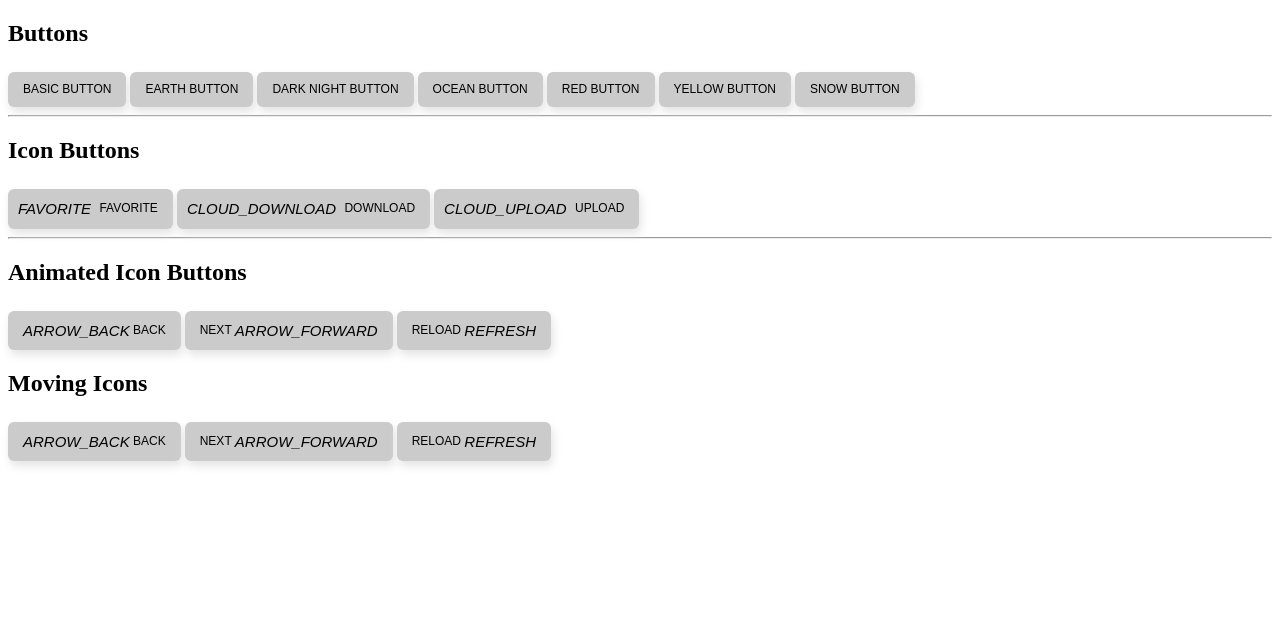
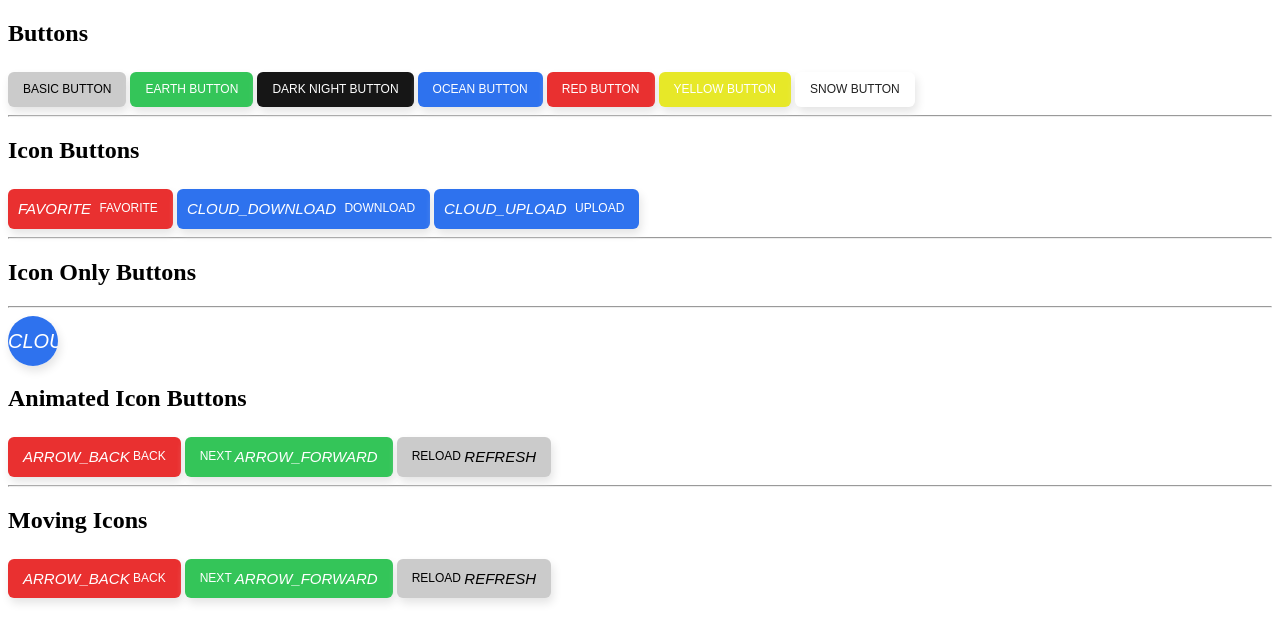
Before and after one commit to Matericious/Matericious, a plain HTML site: page demo/buttons.html in a window 1280 px wide. Drawn offline with Linux system fonts and the light colour scheme.

Commit message:
Update buttons.html
New changes to the buttons lib files to allow better theming. This will also help to keep the HTML code cleaner with less attributes

```diff
--- a/demo/buttons.html
+++ b/demo/buttons.html
@@ -12,33 +12,38 @@
 <body>
   <h2>Buttons</h2>
   <button mui>Basic Button</button>
-  <button mui earth>earth Button</button>
-  <button mui night>dark night Button</button>
-  <button mui ocean>ocean Button</button>
-  <button mui red>Red Button</button>
-  <button mui yellow>Yellow Button</button>
-  <button mui snow>Snow Button</button>
+  <button mui="earth">earth Button</button>
+  <button mui="night">dark night Button</button>
+  <button mui="ocean">ocean Button</button>
+  <button mui="red">Red Button</button>
+  <button mui="yellow">Yellow Button</button>
+  <button mui="snow">Snow Button</button>
   <hr/>
   <h2>Icon Buttons</h2>
-  <button mui red>
+  <button mui="red">
       <i class="material-icons">favorite</i>
       favorite
       </button>
-  <button mui ocean>
+  <button mui="ocean">
       <i class="material-icons">cloud_download</i>
       Download
       </button>
-  <button mui ocean>
+  <button mui="ocean">
       <i class="material-icons">cloud_upload</i>
       Upload
       </button>
   <hr/>
+  <h2>Icon Only Buttons</h2>
+  <hr/>
+  <button mui="ocean" rd>
+      <i class="material-icons">cloud_upload</i>
+      </button>
   <h2>Animated Icon Buttons</h2>
-  <button mui red>
+  <button mui="red">
       <i class="material-icons" ani="left">arrow_back</i>
       Back
       </button>
-  <button mui earth>
+  <button mui="earth">
       Next
       <i class="material-icons" ani="right"> arrow_forward</i>
       </button>
@@ -46,12 +51,13 @@
       Reload
       <i class="material-icons" ani="rotate"> refresh</i>
       </button>
+  <hr/>
   <h2>Moving Icons</h2>
-  <button mui red>
+  <button mui="red">
       <i class="material-icons" move="left">arrow_back</i>
       Back
       </button>
-  <button mui earth>
+  <button mui="earth">
       Next
       <i class="material-icons" move="right"> arrow_forward</i>
       </button>
```
